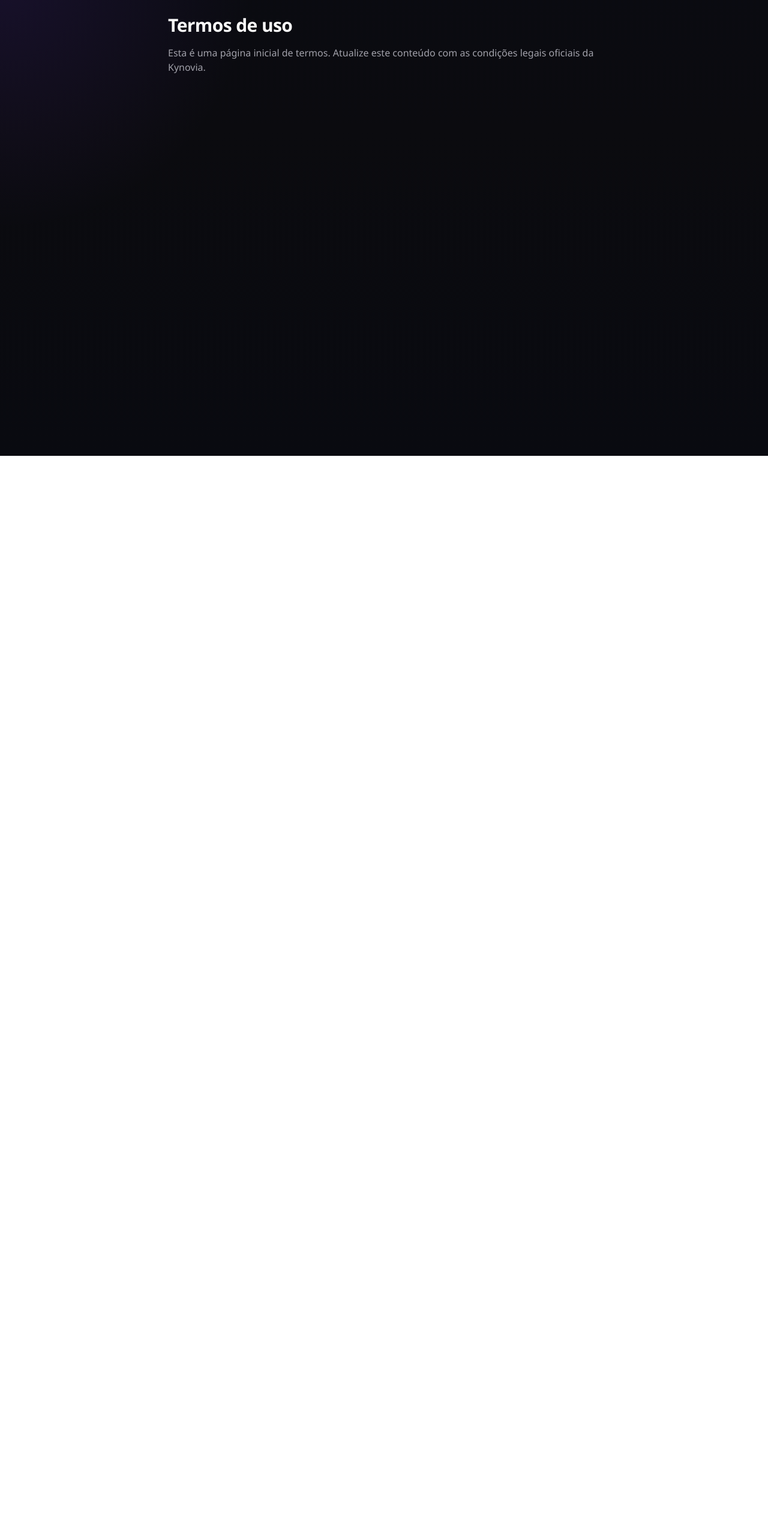
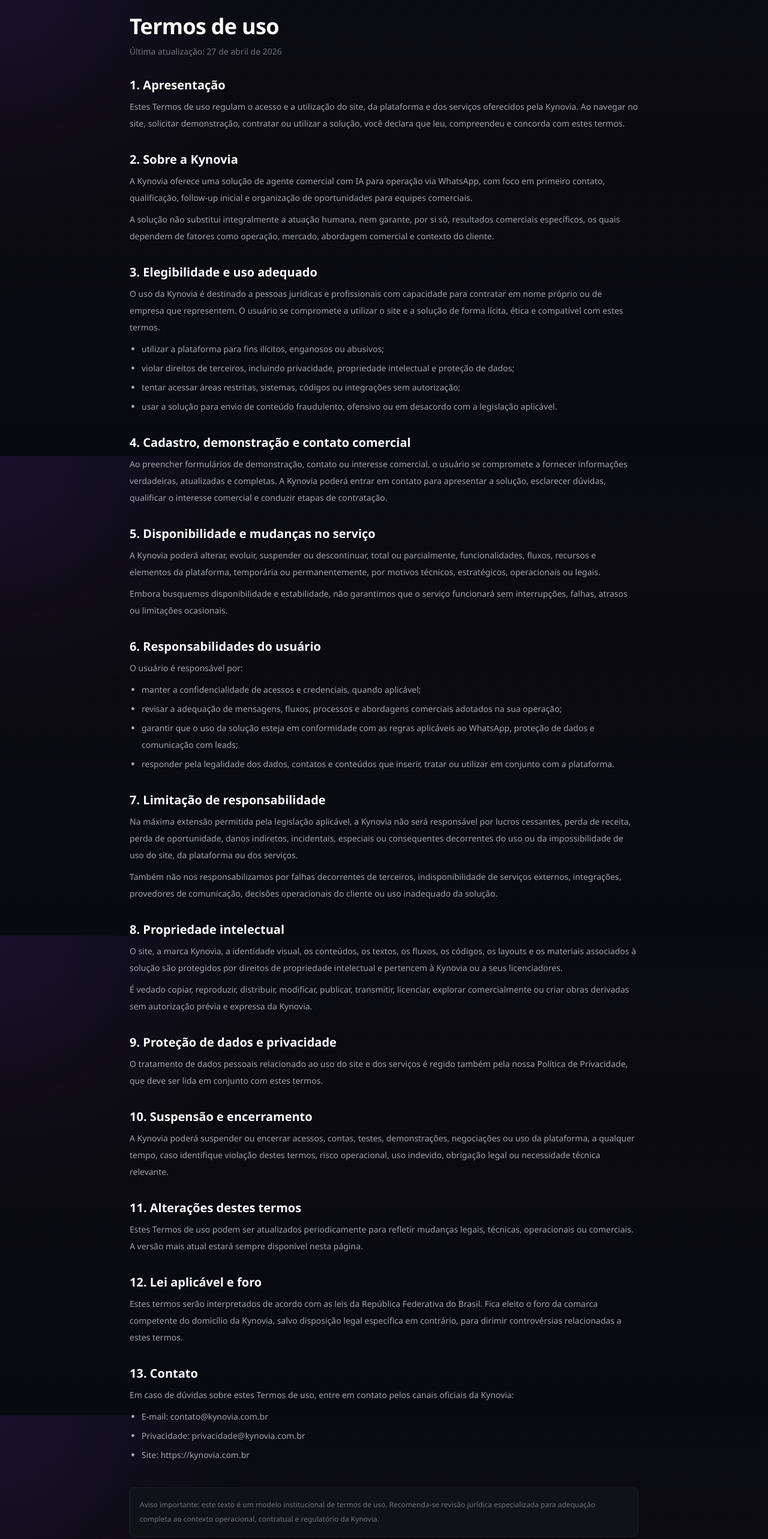
Before and after one commit to kynoviabr/LP-Kynovia-WIA, a Next.js app: page /termos in a window 1280 px wide. Shown: the part 40-2606 px from the top of the page at 60% size. Before the commit the page ends 800 px from the top, so only its background shows below. Built offline with nearby package versions, Linux system fonts and the light colour scheme.

Commit message:
Cria página completa de termos de uso

```diff
--- a/app/termos/page.tsx
+++ b/app/termos/page.tsx
@@ -1,10 +1,221 @@
 export default function TermosPage() {
   return (
-    <main className="mx-auto min-h-screen w-full max-w-3xl px-6 py-16 text-kyn-text-primary">
-      <h1 className="text-3xl font-semibold tracking-[-0.02em]">Termos de uso</h1>
-      <p className="mt-4 text-kyn-text-secondary">
-        Esta é uma página inicial de termos. Atualize este conteúdo com as
-        condições legais oficiais da Kynovia.
+    <main className="mx-auto min-h-screen w-full max-w-4xl px-6 py-16 text-kyn-text-primary">
+      <h1 className="text-3xl font-semibold tracking-[-0.02em] md:text-4xl">
+        Termos de uso
+      </h1>
+      <p className="mt-3 text-sm text-kyn-text-muted">
+        Última atualização: 27 de abril de 2026
+      </p>
+
+      <div className="mt-8 space-y-8 text-sm leading-7 text-kyn-text-secondary">
+        <section>
+          <h2 className="text-xl font-semibold text-kyn-text-primary">1. Apresentação</h2>
+          <p className="mt-2">
+            Estes Termos de uso regulam o acesso e a utilização do site, da
+            plataforma e dos serviços oferecidos pela Kynovia. Ao navegar no
+            site, solicitar demonstração, contratar ou utilizar a solução, você
+            declara que leu, compreendeu e concorda com estes termos.
+          </p>
+        </section>
+
+        <section>
+          <h2 className="text-xl font-semibold text-kyn-text-primary">
+            2. Sobre a Kynovia
+          </h2>
+          <p className="mt-2">
+            A Kynovia oferece uma solução de agente comercial com IA para
+            operação via WhatsApp, com foco em primeiro contato, qualificação,
+            follow-up inicial e organização de oportunidades para equipes
+            comerciais.
+          </p>
+          <p className="mt-2">
+            A solução não substitui integralmente a atuação humana, nem garante,
+            por si só, resultados comerciais específicos, os quais dependem de
+            fatores como operação, mercado, abordagem comercial e contexto do
+            cliente.
+          </p>
+        </section>
+
+        <section>
+          <h2 className="text-xl font-semibold text-kyn-text-primary">
+            3. Elegibilidade e uso adequado
+          </h2>
+          <p className="mt-2">
+            O uso da Kynovia é destinado a pessoas jurídicas e profissionais com
+            capacidade para contratar em nome próprio ou de empresa que
+            representem. O usuário se compromete a utilizar o site e a solução
+            de forma lícita, ética e compatível com estes termos.
+          </p>
+          <ul className="mt-2 list-disc space-y-1 pl-5">
+            <li>utilizar a plataforma para fins ilícitos, enganosos ou abusivos;</li>
+            <li>
+              violar direitos de terceiros, incluindo privacidade, propriedade
+              intelectual e proteção de dados;
+            </li>
+            <li>
+              tentar acessar áreas restritas, sistemas, códigos ou integrações
+              sem autorização;
+            </li>
+            <li>
+              usar a solução para envio de conteúdo fraudulento, ofensivo ou em
+              desacordo com a legislação aplicável.
+            </li>
+          </ul>
+        </section>
+
+        <section>
+          <h2 className="text-xl font-semibold text-kyn-text-primary">
+            4. Cadastro, demonstração e contato comercial
+          </h2>
+          <p className="mt-2">
+            Ao preencher formulários de demonstração, contato ou interesse
+            comercial, o usuário se compromete a fornecer informações verdadeiras,
+            atualizadas e completas. A Kynovia poderá entrar em contato para
+            apresentar a solução, esclarecer dúvidas, qualificar o interesse
+            comercial e conduzir etapas de contratação.
+          </p>
+        </section>
+
+        <section>
+          <h2 className="text-xl font-semibold text-kyn-text-primary">
+            5. Disponibilidade e mudanças no serviço
+          </h2>
+          <p className="mt-2">
+            A Kynovia poderá alterar, evoluir, suspender ou descontinuar, total
+            ou parcialmente, funcionalidades, fluxos, recursos e elementos da
+            plataforma, temporária ou permanentemente, por motivos técnicos,
+            estratégicos, operacionais ou legais.
+          </p>
+          <p className="mt-2">
+            Embora busquemos disponibilidade e estabilidade, não garantimos que
+            o serviço funcionará sem interrupções, falhas, atrasos ou limitações
+            ocasionais.
+          </p>
+        </section>
+
+        <section>
+          <h2 className="text-xl font-semibold text-kyn-text-primary">
+            6. Responsabilidades do usuário
+          </h2>
+          <p className="mt-2">O usuário é responsável por:</p>
+          <ul className="mt-2 list-disc space-y-1 pl-5">
+            <li>manter a confidencialidade de acessos e credenciais, quando aplicável;</li>
+            <li>
+              revisar a adequação de mensagens, fluxos, processos e abordagens
+              comerciais adotados na sua operação;
+            </li>
+            <li>
+              garantir que o uso da solução esteja em conformidade com as regras
+              aplicáveis ao WhatsApp, proteção de dados e comunicação com leads;
+            </li>
+            <li>
+              responder pela legalidade dos dados, contatos e conteúdos que
+              inserir, tratar ou utilizar em conjunto com a plataforma.
+            </li>
+          </ul>
+        </section>
+
+        <section>
+          <h2 className="text-xl font-semibold text-kyn-text-primary">
+            7. Limitação de responsabilidade
+          </h2>
+          <p className="mt-2">
+            Na máxima extensão permitida pela legislação aplicável, a Kynovia não
+            será responsável por lucros cessantes, perda de receita, perda de
+            oportunidade, danos indiretos, incidentais, especiais ou consequentes
+            decorrentes do uso ou da impossibilidade de uso do site, da
+            plataforma ou dos serviços.
+          </p>
+          <p className="mt-2">
+            Também não nos responsabilizamos por falhas decorrentes de terceiros,
+            indisponibilidade de serviços externos, integrações, provedores de
+            comunicação, decisões operacionais do cliente ou uso inadequado da
+            solução.
+          </p>
+        </section>
+
+        <section>
+          <h2 className="text-xl font-semibold text-kyn-text-primary">
+            8. Propriedade intelectual
+          </h2>
+          <p className="mt-2">
+            O site, a marca Kynovia, a identidade visual, os conteúdos, os
+            textos, os fluxos, os códigos, os layouts e os materiais associados
+            à solução são protegidos por direitos de propriedade intelectual e
+            pertencem à Kynovia ou a seus licenciadores.
+          </p>
+          <p className="mt-2">
+            É vedado copiar, reproduzir, distribuir, modificar, publicar,
+            transmitir, licenciar, explorar comercialmente ou criar obras
+            derivadas sem autorização prévia e expressa da Kynovia.
+          </p>
+        </section>
+
+        <section>
+          <h2 className="text-xl font-semibold text-kyn-text-primary">
+            9. Proteção de dados e privacidade
+          </h2>
+          <p className="mt-2">
+            O tratamento de dados pessoais relacionado ao uso do site e dos
+            serviços é regido também pela nossa Política de Privacidade, que deve
+            ser lida em conjunto com estes termos.
+          </p>
+        </section>
+
+        <section>
+          <h2 className="text-xl font-semibold text-kyn-text-primary">
+            10. Suspensão e encerramento
+          </h2>
+          <p className="mt-2">
+            A Kynovia poderá suspender ou encerrar acessos, contas, testes,
+            demonstrações, negociações ou uso da plataforma, a qualquer tempo,
+            caso identifique violação destes termos, risco operacional, uso
+            indevido, obrigação legal ou necessidade técnica relevante.
+          </p>
+        </section>
+
+        <section>
+          <h2 className="text-xl font-semibold text-kyn-text-primary">
+            11. Alterações destes termos
+          </h2>
+          <p className="mt-2">
+            Estes Termos de uso podem ser atualizados periodicamente para refletir
+            mudanças legais, técnicas, operacionais ou comerciais. A versão mais
+            atual estará sempre disponível nesta página.
+          </p>
+        </section>
+
+        <section>
+          <h2 className="text-xl font-semibold text-kyn-text-primary">
+            12. Lei aplicável e foro
+          </h2>
+          <p className="mt-2">
+            Estes termos serão interpretados de acordo com as leis da República
+            Federativa do Brasil. Fica eleito o foro da comarca competente do
+            domicílio da Kynovia, salvo disposição legal específica em contrário,
+            para dirimir controvérsias relacionadas a estes termos.
+          </p>
+        </section>
+
+        <section>
+          <h2 className="text-xl font-semibold text-kyn-text-primary">13. Contato</h2>
+          <p className="mt-2">
+            Em caso de dúvidas sobre estes Termos de uso, entre em contato pelos
+            canais oficiais da Kynovia:
+          </p>
+          <ul className="mt-2 list-disc space-y-1 pl-5">
+            <li>E-mail: contato@kynovia.com.br</li>
+            <li>Privacidade: privacidade@kynovia.com.br</li>
+            <li>Site: https://kynovia.com.br</li>
+          </ul>
+        </section>
+      </div>
+
+      <p className="mt-10 rounded-lg border border-kyn-border bg-kyn-background-elevated p-4 text-xs leading-6 text-kyn-text-muted">
+        Aviso importante: este texto é um modelo institucional de termos de uso.
+        Recomenda-se revisão jurídica especializada para adequação completa ao
+        contexto operacional, contratual e regulatório da Kynovia.
       </p>
     </main>
   );
```
